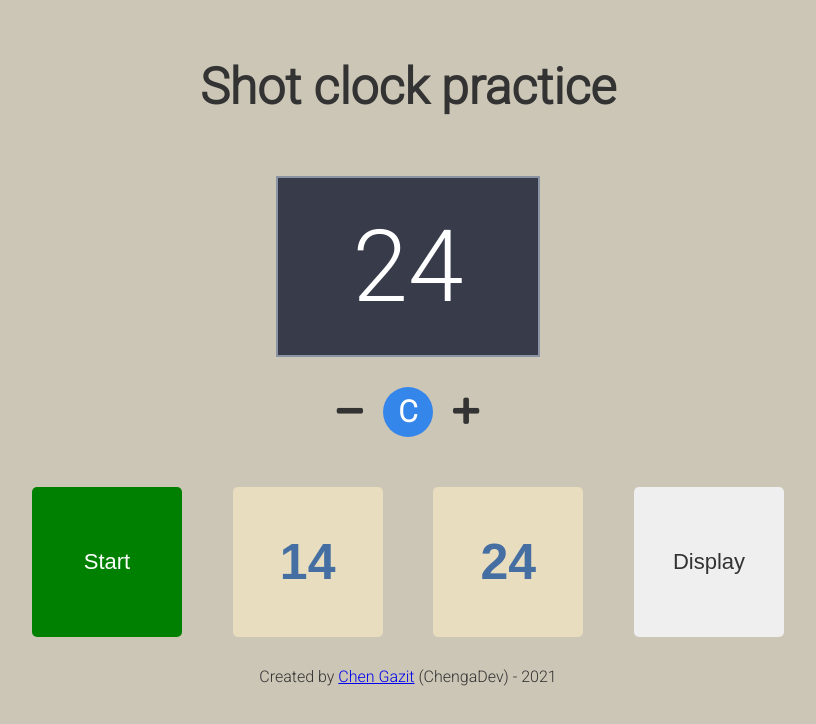
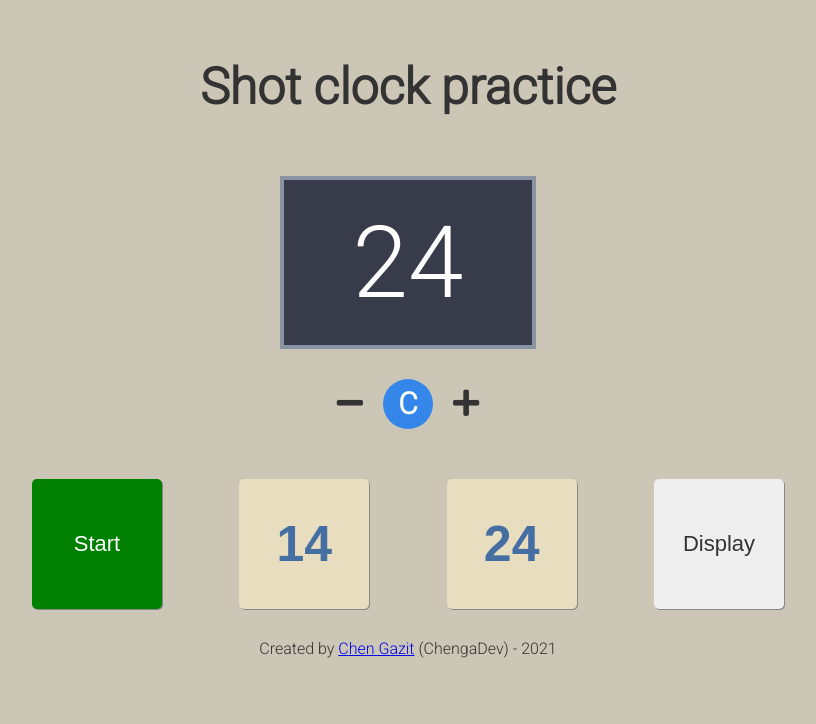
Before and after one commit to ChengaDev/shotclock, a React (Create React App) app: page / in a window 1280 px wide. Shown: the top 724 px of the page, without its empty margins (232-1048 px from the left). Built offline with nearby package versions, Linux system fonts and the light colour scheme.

Commit message:
color frame in red when clock ended

```diff
--- /dev/null
+++ b/src/Constants.ts
@@ -0,0 +1,6 @@
+enum ShotClockReset {
+	BackCountPosition = 24,
+	FrontCountPosition = 14
+}
+
+export default ShotClockReset;
--- a/src/components/Controls.tsx
+++ b/src/components/Controls.tsx
@@ -43,16 +43,16 @@ const ClockButton = styled.button`
 	height: 100px;
 	min-width: 100px;
 	padding: 10px;
-	box-shadow: none;
 	border: none;
 	outline: none;
 	border-radius: 5px;
 	cursor: pointer;
 	color: #333;
+	box-shadow: 1px 1px #888888;
 
 	@media ${'(min-width: 1200px)'} {
-		width: 150px;
-		height: 150px;
+		width: 130px;
+		height: 130px;
 	}
 
 	@media ${'(max-width: 550px)'} {
--- a/src/components/ShotClock.tsx
+++ b/src/components/ShotClock.tsx
@@ -2,9 +2,10 @@ import React, { useState, useRef, useCallback } from 'react';
 import styled from 'styled-components';
 import Controls from './Controls';
 import Correction from './Correction';
+import ShotClockReset from '../Constants';
 
 const ShotClock = () => {
-	const [currentSeconds, setCurrentSeconds] = useState<number>(24);
+	const [currentSeconds, setCurrentSeconds] = useState<number>(ShotClockReset.BackCountPosition);
 	const [isTicking, setIsTicking] = useState<boolean>(false);
 	const [isTimeDisplay, setIsTimeDisplay] = useState<boolean>(true);
 	const [tickInterval, setTickInterval] = useState<any>(null);
@@ -18,7 +19,7 @@ const ShotClock = () => {
 	intervalRef.current = tickInterval;
 
 	const incrementSecond = useCallback(() => {
-		if (currentSeconds < 24 && !isTickingRef.current) {
+		if (currentSeconds < ShotClockReset.BackCountPosition && !isTickingRef.current) {
 			setCurrentSeconds(currentSeconds + 1);
 		}
 	}, [isTickingRef.current, currentSeconds]);
@@ -36,7 +37,7 @@ const ShotClock = () => {
 		}
 
 		setIsTimeDisplay(true);
-		setCurrentSeconds(14);
+		setCurrentSeconds(ShotClockReset.FrontCountPosition);
 	}, [isTickingRef.current, intervalRef.current]);
 
 	const on24SecondsClick = useCallback(() => {
@@ -46,7 +47,7 @@ const ShotClock = () => {
 		}
 
 		setIsTimeDisplay(true);
-		setCurrentSeconds(24);
+		setCurrentSeconds(ShotClockReset.BackCountPosition);
 	}, [isTickingRef.current, intervalRef.current]);
 
 	const onTickToggle = () => {
@@ -55,10 +56,8 @@ const ShotClock = () => {
 				const interval = setInterval(tickIntervalHandler, 1000);
 				setTickInterval(interval);
 			}
-
 			setIsTimeDisplay(true);
 		}
-
 		setIsTicking(!isTickingRef.current);
 	};
 
@@ -79,7 +78,9 @@ const ShotClock = () => {
 	return (
 		<>
 			<Title>Shot clock practice</Title>
-			<TimeDisplay markSeconds={currentSeconds < 5}>{isTimeDisplay ? currentSeconds : '--'}</TimeDisplay>
+			<TimeDisplay isClockEnded={currentSeconds === 0} markSeconds={currentSeconds < 5}>
+				{isTimeDisplay ? currentSeconds : '--'}
+			</TimeDisplay>
 			<Correction decrementSecond={decrementSecond} incrementSecond={incrementSecond} />
 			<Controls
 				isTicking={isTicking}
@@ -94,15 +95,16 @@ const ShotClock = () => {
 
 type TimeDisplayProps = {
 	markSeconds: boolean;
+	isClockEnded: boolean;
 };
 
 const TimeDisplay = styled.div<TimeDisplayProps>`
 	font-size: 100px;
 	text-align: center;
-	border: 2px solid #8993a3;
+	border: 4px solid ${(props) => (props.isClockEnded ? '#C85036' : '#8993a3')};
 	color: ${(props) => (props.markSeconds ? 'red' : 'white')};
 	font-weight: ${(props) => (props.markSeconds ? 'bold' : '400')};
-	padding: 30px;
+	padding: 24px;
 	background-color: #373b4a;
 	width: 200px;
 	margin: 0 auto;
```
